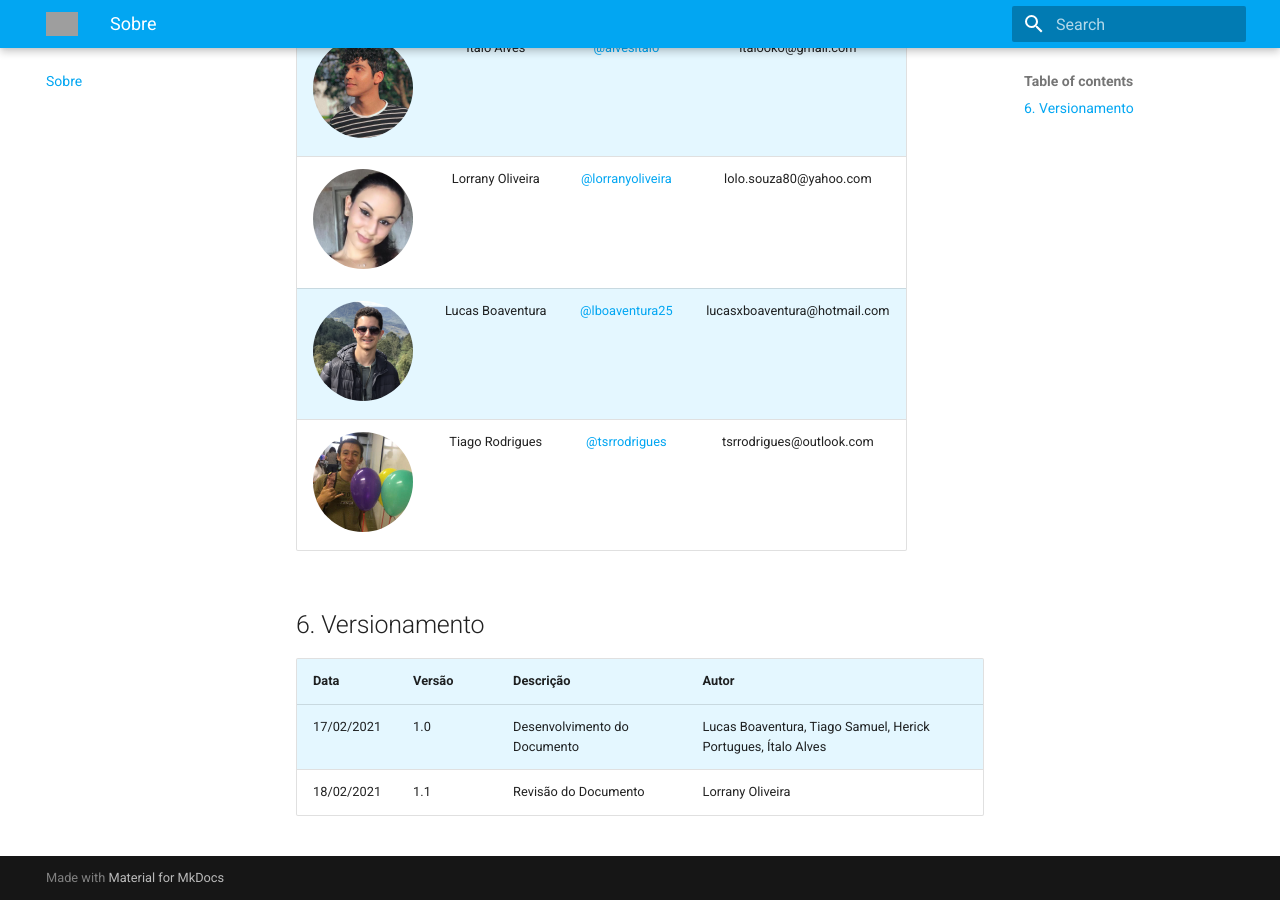
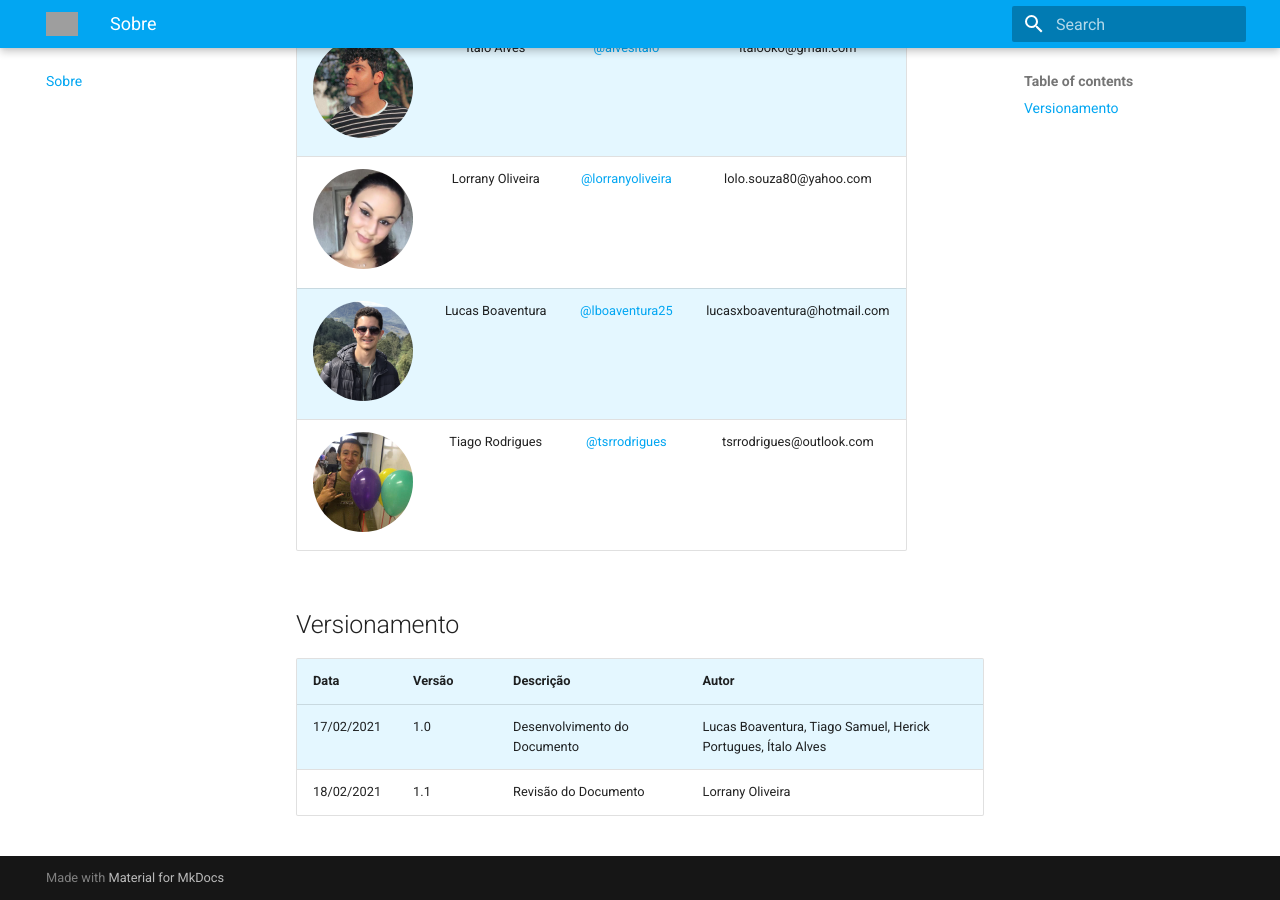
Before and after one commit to Requisitos-de-Software/2020.2-Telegram, an MkDocs documentation site: the page built from docs/index.md, in a window 1280 px wide and 900 px high, scrolled down 697 px. Built offline with MkDocs 1.6.1 and Material for MkDocs 9.7.7, drawn with Linux system fonts in a browser that asks for light colours; grey boxes are pictures that could not be loaded.

Commit message:
Ajusta subtitulo

```diff
--- a/docs/index.md
+++ b/docs/index.md
@@ -20,7 +20,7 @@ O Telegram é um aplicativo de mensagens instantâneas baseado na nuvem. Os usu
 [lorrany-github]: https://github.com/lorranyoliveira
 [tiago-github]: https://github.com/tsrrodrigues
 
-## 6. Versionamento
+## Versionamento
 
 | Data       | Versão | Descrição                    | Autor                                                         |
 | ---------- | ------ | ---------------------------- | ------------------------------------------------------------- |
```
